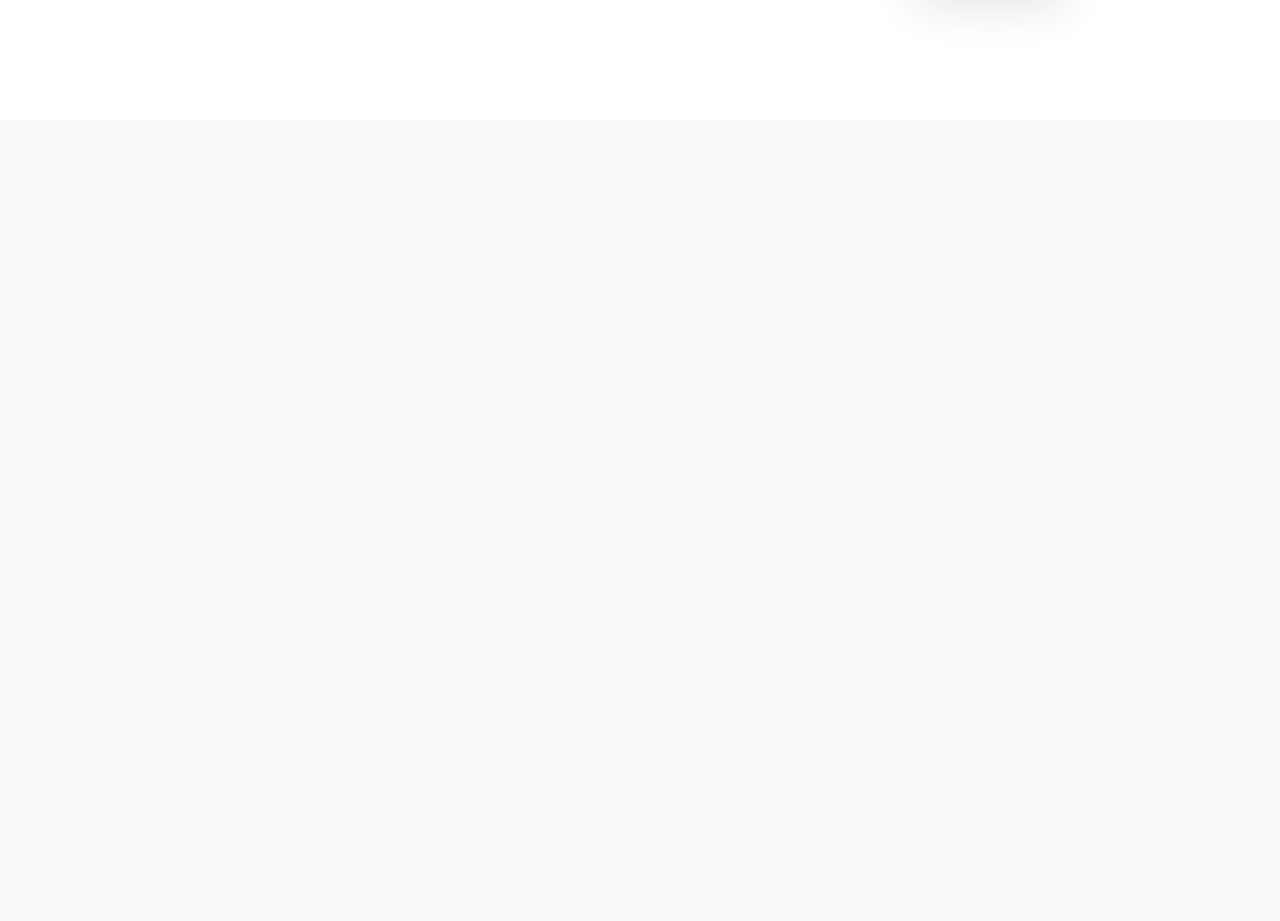
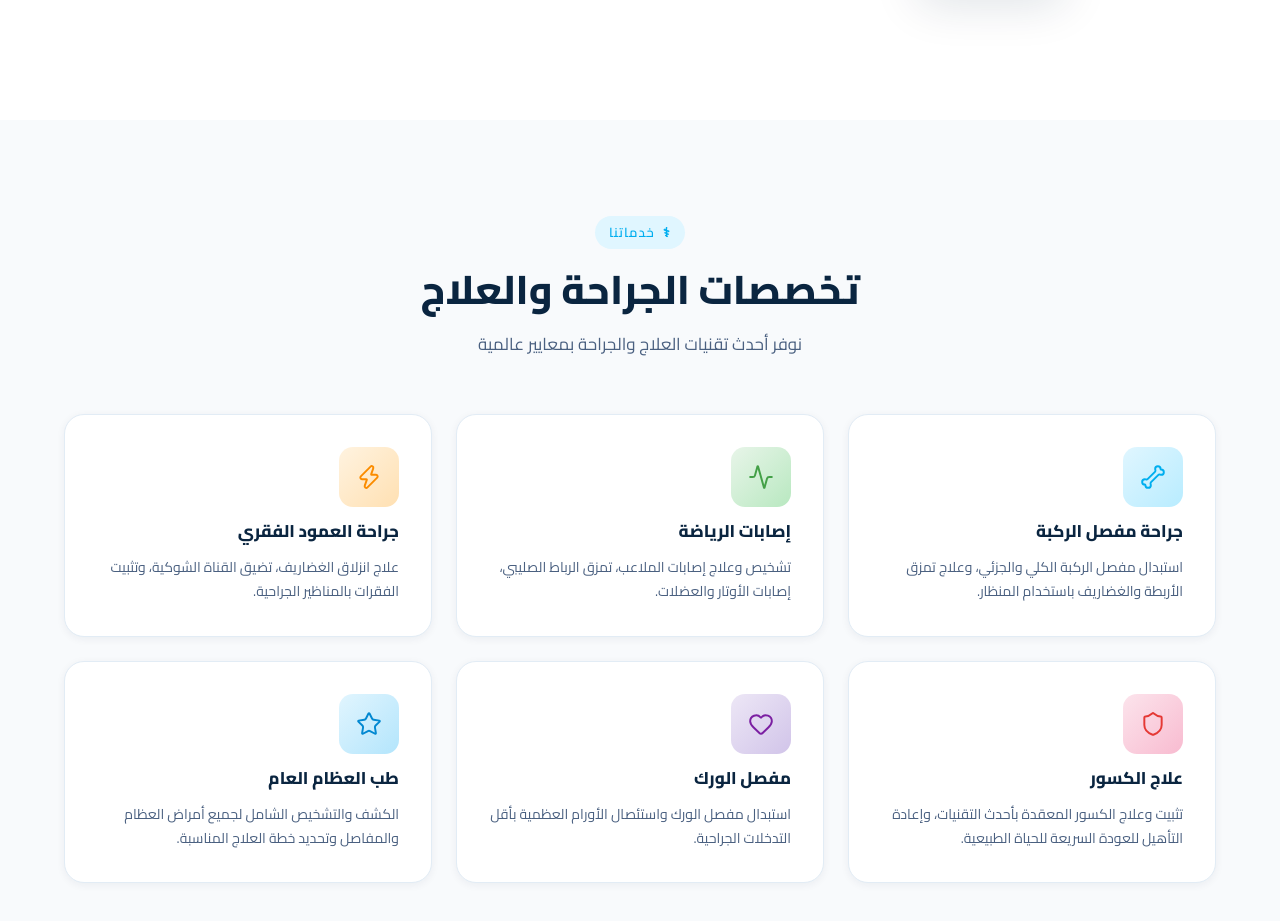
Before and after one commit to AkramGaber/orthopedicLandingPage, a React (Vite) app: page / in a window 1280 px wide. Shown: the part 1409-2330 px from the top of the page. Before the commit the page ends 1529 px from the top, so only its background shows below. Built offline with nearby package versions, Linux system fonts and the light colour scheme; a web font is replaced by a local one.

Commit message:
feat: Services section in Services.jsx and its own styling in Services.css

```diff
--- a/src/App.jsx
+++ b/src/App.jsx
@@ -4,6 +4,7 @@
 import { translations } from './translation'
 import Hero from './components/Hero'
 import About from './components/About'
+import Services from './components/Services'
 
 function App() {
   const [lang, setLang] = useState("ar");
@@ -22,6 +23,7 @@
       <main>
         <Hero t={t} />
         <About t={t} />
+        <Services t={t} />
       </main>
     </div>
   )
--- /dev/null
+++ b/src/components/Services.css
@@ -0,0 +1,77 @@
+.services {
+  background: var(--bg);
+}
+
+.services__header {
+  max-width: 580px;
+  margin: 0 auto 56px;
+}
+
+.services__grid {
+  display: grid;
+  grid-template-columns: repeat(3, 1fr);
+  gap: 24px;
+}
+
+.services__card {
+  display: flex;
+  flex-direction: column;
+  gap: 14px;
+  cursor: pointer;
+}
+
+.services__icon {
+  width: 60px;
+  height: 60px;
+  border-radius: var(--radius-md);
+  display: flex;
+  align-items: center;
+  justify-content: center;
+  flex-shrink: 0;
+  transition: transform 0.3s;
+}
+
+.services__card:hover .services__icon {
+  transform: scale(1.08) rotate(-3deg);
+}
+
+.services__card-title {
+  font-size: 17px;
+  font-weight: 700;
+  color: var(--primary);
+}
+
+.services__card-desc {
+  font-size: 14px;
+  color: var(--text-secondary);
+  line-height: 1.7;
+  flex: 1;
+}
+
+.services__card-link {
+  display: flex;
+  align-items: center;
+  gap: 6px;
+  font-size: 13px;
+  font-weight: 600;
+  color: var(--accent);
+  margin-top: 4px;
+  transition: gap 0.2s;
+}
+
+.services__card:hover .services__card-link {
+  gap: 10px;
+}
+
+.services__arrow {
+  font-size: 16px;
+  line-height: 1;
+}
+
+@media (max-width: 1024px) {
+  .services__grid { grid-template-columns: repeat(2, 1fr); }
+}
+
+@media (max-width: 580px) {
+  .services__grid { grid-template-columns: 1fr; }
+}
--- /dev/null
+++ b/src/components/Services.jsx
@@ -0,0 +1,55 @@
+import { Bone, Activity, Zap, Shield, Heart, Star } from "lucide-react";
+import "./Services.css";
+
+const iconMap = { Bone, Activity, Zap, Shield, Heart, Star };
+
+const gradients = [
+    "linear-gradient(135deg,#e0f6ff,#b8ecff)",
+    "linear-gradient(135deg,#e8f5e9,#b8e8c0)",
+    "linear-gradient(135deg,#fff3e0,#ffe0b2)",
+    "linear-gradient(135deg,#fce4ec,#f8bbd0)",
+    "linear-gradient(135deg,#ede7f6,#d1c4e9)",
+    "linear-gradient(135deg,#e1f5fe,#b3e5fc)",
+];
+
+const iconColors = ["#00AEEF","#43a047","#fb8c00","#e53935","#7b1fa2","#0288d1"];
+
+export default function Services({ t }) {
+    const s = t.services;
+  return (
+    <section id="services" className="section services">
+      <div className="container">
+        <div className="text-center services__header">
+          <div className="section-label">
+            <span>⚕</span>
+            {s.sectionLabel}
+          </div>
+          <h2 className="section-title">{s.title}</h2>
+          <p className="section-subtitle">{s.subtitle}</p>
+        </div>
+
+        <div className="services__grid">
+          {s.items.map((item, i) => {
+            const Icon = iconMap[item.icon] || Star;
+            return (
+              <div key={i} className="services__card card">
+                <div
+                  className="services__icon"
+                  style={{ background: gradients[i % gradients.length] }}
+                >
+                  <Icon size={26} color={iconColors[i % iconColors.length]} strokeWidth={1.8} />
+                </div>
+                <h3 className="services__card-title">{item.title}</h3>
+                <p className="services__card-desc">{item.desc}</p>
+                {/* <div className="services__card-link">
+                  <span>{t.lang === "ar" ? "اعرف أكثر" : "Learn more"}</span>
+                  <span className="services__arrow">{t.dir === "rtl" ? "←" : "→"}</span>
+                </div> */}
+              </div>
+            );
+          })}
+        </div>
+      </div>
+    </section>
+  )
+}
```
